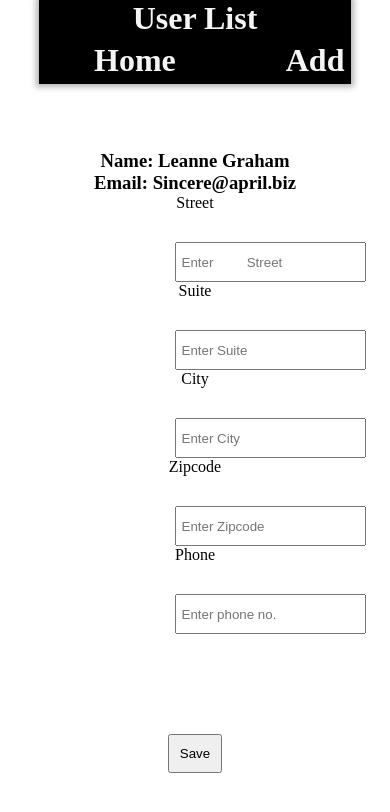
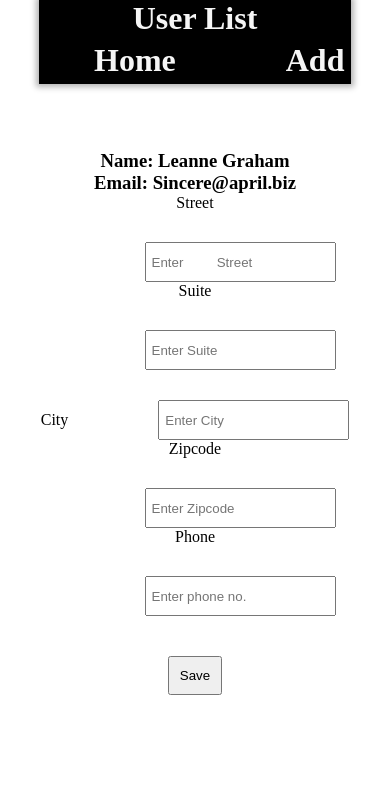
Before and after one commit to krithik-113/react-axios-crud-opt, a React (Create React App) app: page /save/1 in a window 390 px wide. Shown: the top 812 px of the page. Built offline with nearby package versions, Linux system fonts and the light colour scheme.

Commit message:
added responsive

```diff
--- a/src/index.css
+++ b/src/index.css
@@ -96,10 +96,10 @@
   display: flex;
   flex-direction: column;
   align-items: center;
-  input {
+  div input {
     margin-top: 30px;
     height: 40px;
-    margin-left: 150px;
+    margin-left: 130px;
   }
   div input{
    padding: 5px;
@@ -122,3 +122,14 @@
     padding: 10px;
   }
 }
+
+@media (max-width:600px){
+  .save{
+    div input{
+        margin-left: 90px;
+    }
+    button{
+      margin-top: 40px;
+    }
+  }
+}
```
